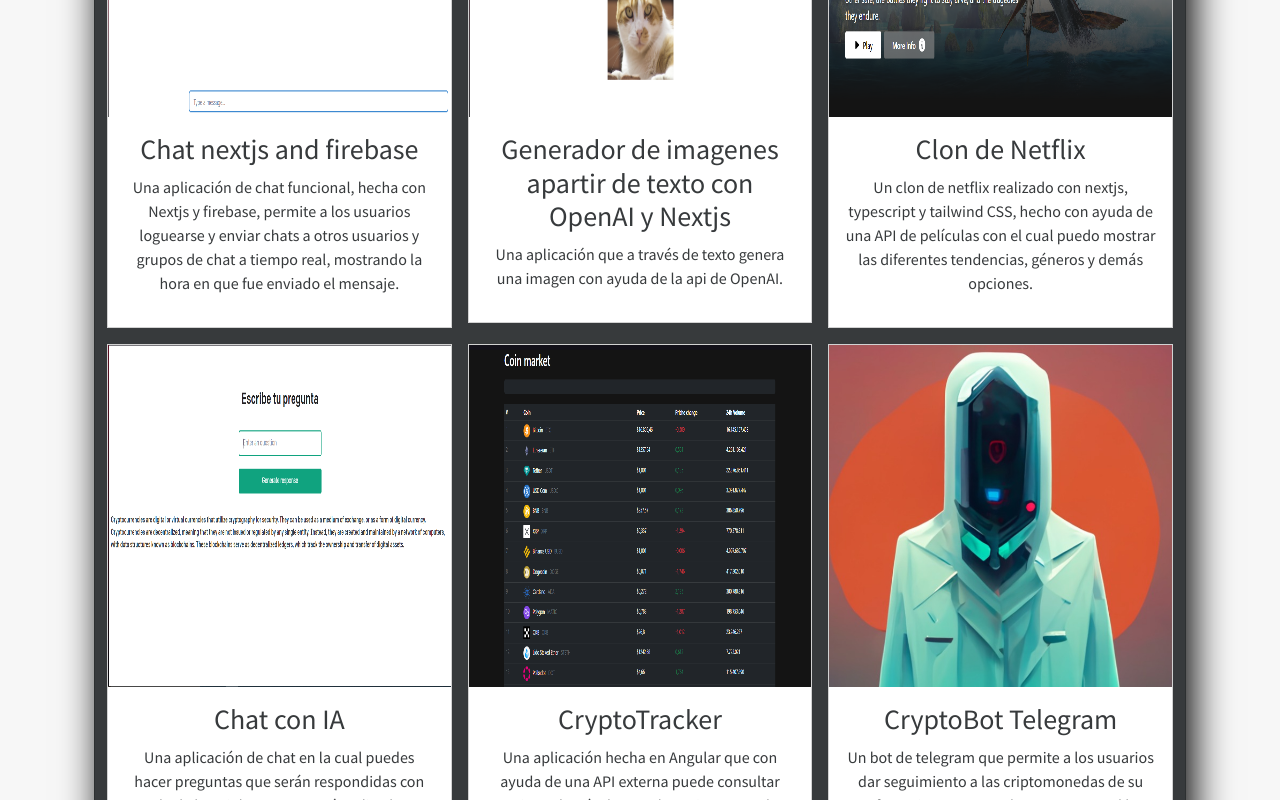
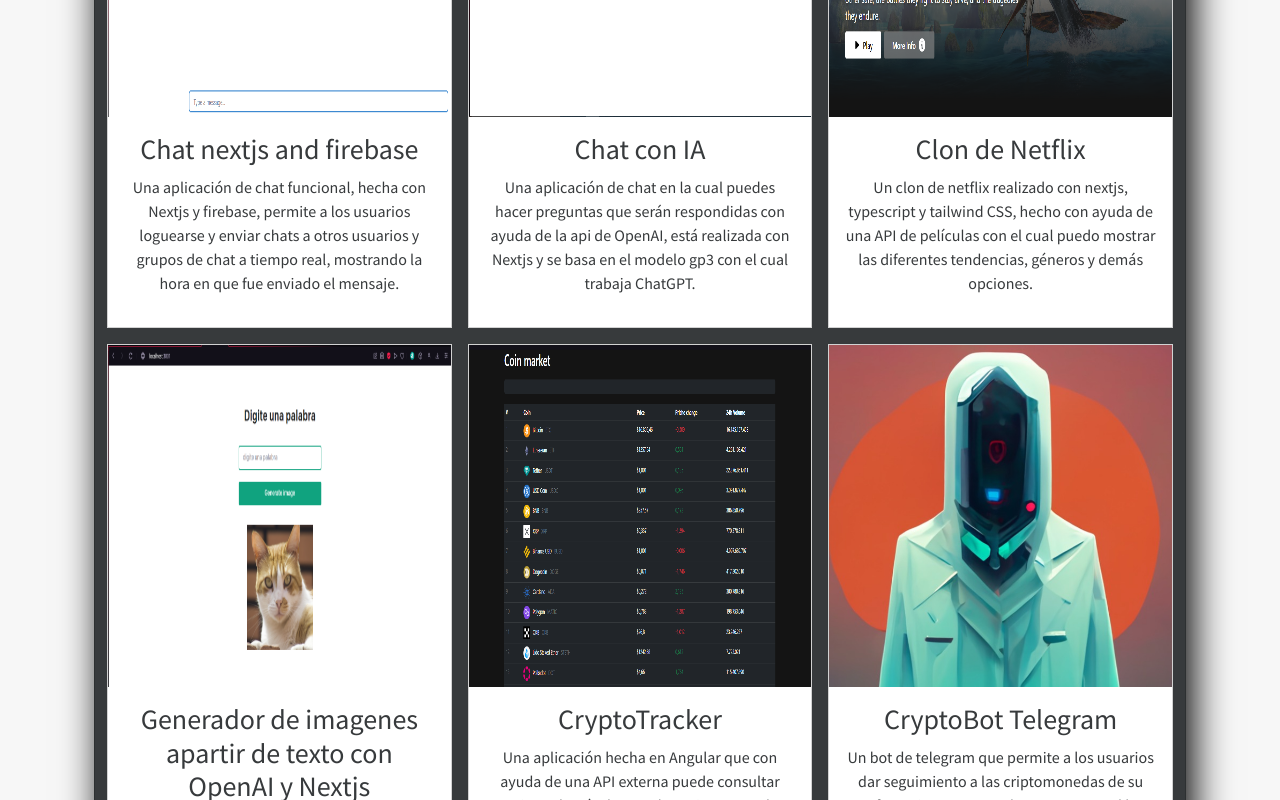
Before and after one commit to JohanLeon0914/portafolio, a Next.js app: page / in a window 1280 px wide. Shown: the part 2040-2840 px from the top of the page. Built offline with nearby package versions, Linux system fonts and the light colour scheme; a small style sheet from the web is missing.

Commit message:
agregando projecto hosteado de ia

```diff
--- a/profile.js
+++ b/profile.js
@@ -54,10 +54,10 @@
         url: 'https://boomerland-private-chat.netlify.app/'
     },
     {
-        title: 'Generador de imagenes apartir de texto con OpenAI y Nextjs',
-        description: 'Una aplicación que a través de texto genera una imagen con ayuda de la api de OpenAI.',
-        image: 'image.png',
-        url: 'https://github.com/JohanLeon0914/openai-image-generator'
+        title: 'Chat con IA',
+        description: 'Una aplicación de chat en la cual puedes hacer preguntas que serán respondidas con ayuda de la api de OpenAI, está realizada con Nextjs y se basa en el modelo gp3 con el cual trabaja ChatGPT.',
+        image: 'text.png',
+        url: 'https://github.com/JohanLeon0914/openAI'
     },
     {
         title: 'Clon de Netflix',
@@ -66,10 +66,10 @@
         url: 'https://netflix-clon-dun.vercel.app'
     },
     {
-        title: 'Chat con IA',
-        description: 'Una aplicación de chat en la cual puedes hacer preguntas que serán respondidas con ayuda de la api de OpenAI, está realizada con Nextjs y se basa en el modelo gp3 con el cual trabaja ChatGPT.',
-        image: 'text.png',
-        url: 'https://github.com/JohanLeon0914/openAI'
+        title: 'Generador de imagenes apartir de texto con OpenAI y Nextjs',
+        description: 'Una aplicación que a través de texto genera una imagen con ayuda de la api de OpenAI.',
+        image: 'image.png',
+        url: 'https://github.com/JohanLeon0914/openai-image-generator'
     },
     {
         title: 'CryptoTracker',
```
